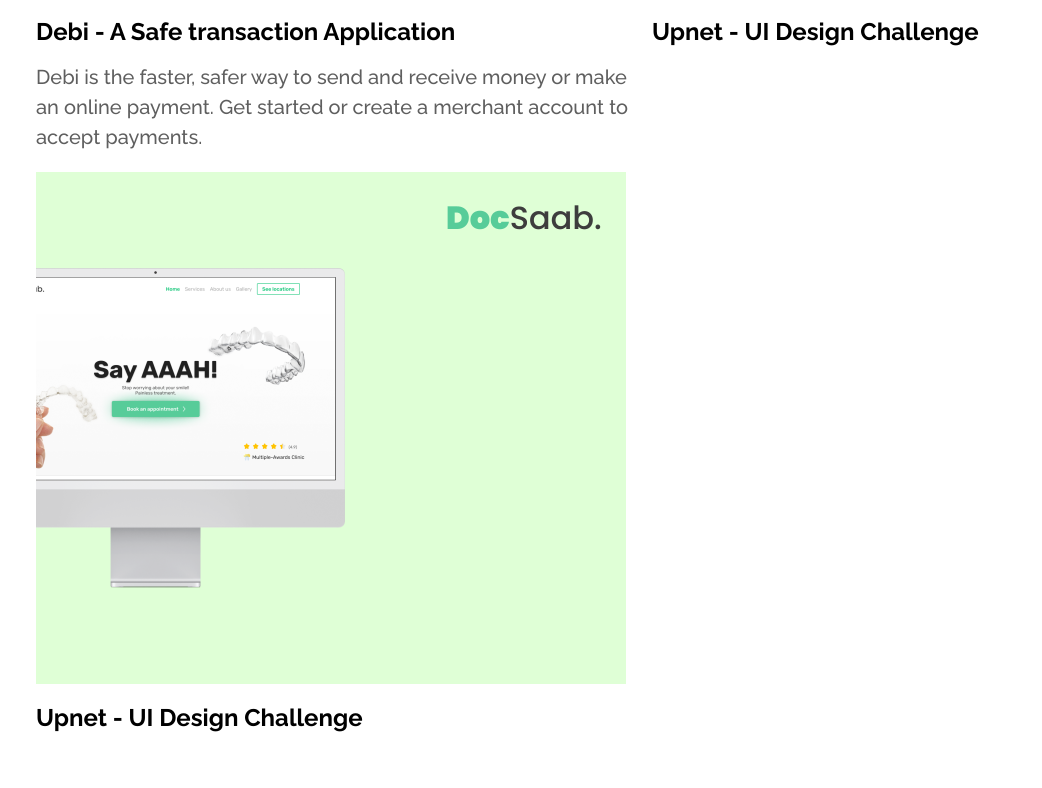
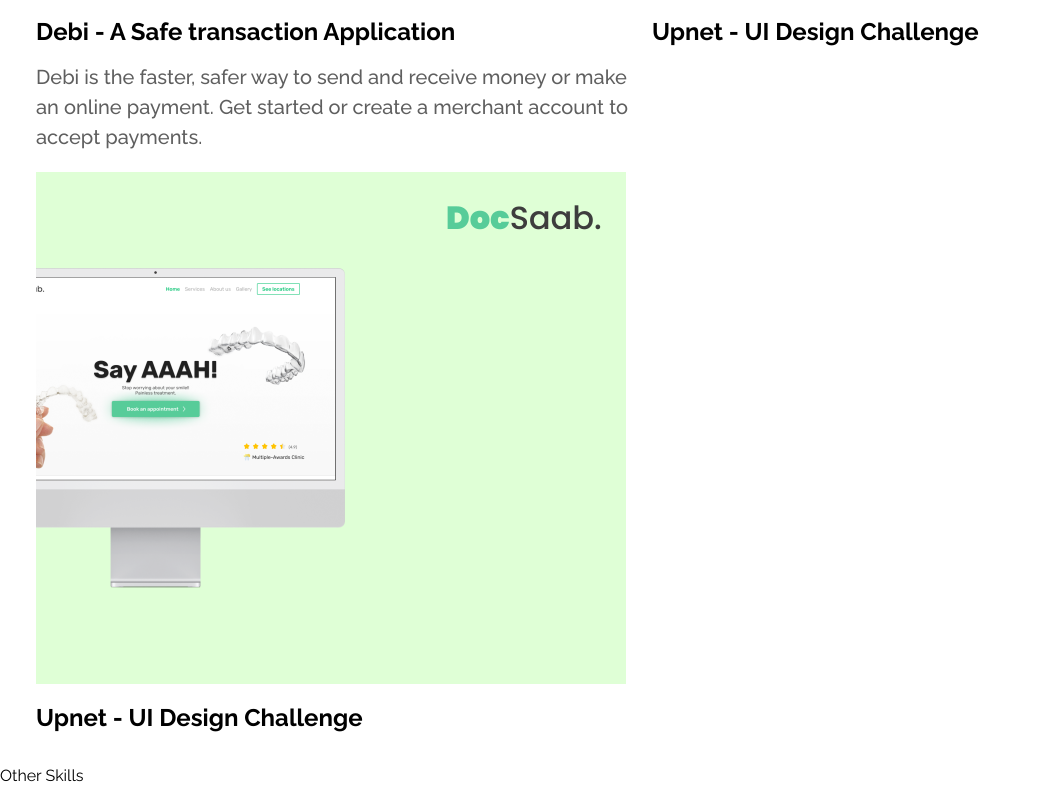
Before and after one commit to itzgupta/uxbypalash-live, a Next.js app: page / in a window 1280 px wide. Shown: the part 1542-2330 px from the top of the page, without its empty margins (0-1042 px from the left). Before the commit the page ends 2306 px from the top, so only its background shows below. Built offline with nearby package versions, Linux system fonts and the light colour scheme.

Commit message:
Otherskill-initiated

```diff
--- /dev/null
+++ b/src/components/Otherskill.jsx
@@ -0,0 +1,15 @@
+import React from 'react'
+
+const Otherskill = () => {
+  return (
+    <div>
+        <div>
+            <div>
+                <h5>Other Skills</h5>
+            </div>
+        </div>
+    </div>
+  )
+}
+
+export default Otherskill
--- a/src/pages/index.js
+++ b/src/pages/index.js
@@ -1,6 +1,7 @@
 /* eslint-disable @next/next/no-page-custom-font */
 import Cases from '@/components/Cases'
 import Hero from '@/components/Hero'
+import Otherskill from '@/components/Otherskill'
 import Head from 'next/head'
 
 export default function Home() {
@@ -17,6 +18,7 @@ export default function Home() {
       </Head>
       <Hero />
       <Cases />
+      <Otherskill />
     </>
   )
 }
```
